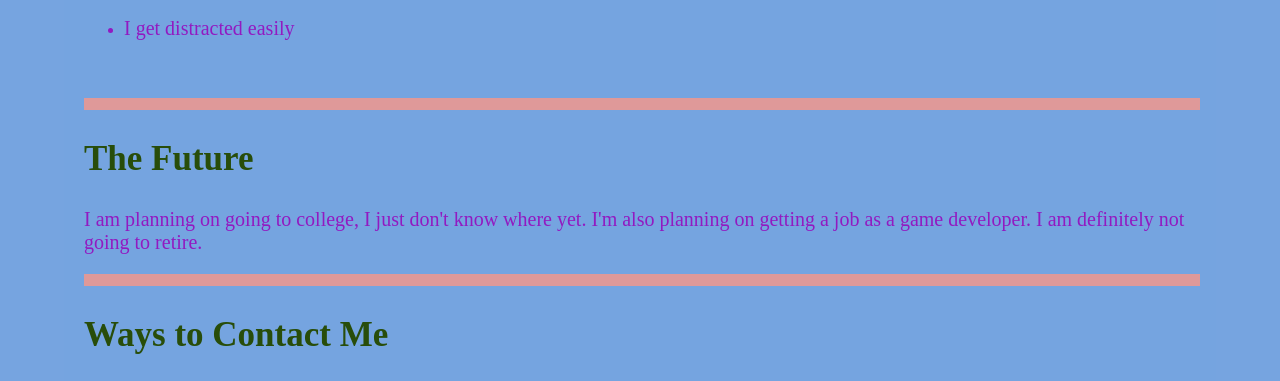
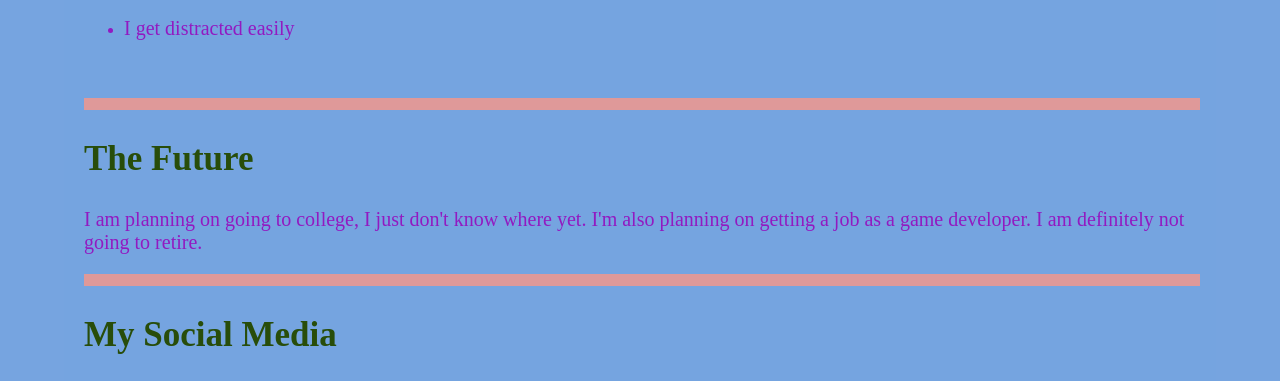
Before and after one commit to KennethPayne2300/ShowcaseKennethPayne, a plain HTML site: page index.html in a window 1280 px wide. Shown: the part 1545-1926 px from the top of the page. Drawn offline with Linux system fonts and the light colour scheme; a web font is replaced by a local one.

```diff
--- a/index.html
+++ b/index.html
@@ -61,7 +61,7 @@
                 <h2>The Future</h2>
                 <p>I am planning on going to college, I just don't know where yet. I'm also planning on getting a job as a game developer. I am definitely not going to retire.</p>
                 <div class="section medium divider"></div>
-                <h2>Ways to Contact Me</h2>
+                <h2>My Social Media</h2>
                 <div class="display">
                     <div class="column">
                         <a href="https://www.linkedin.com/in/morrow-wind-ninja-487490307/" target="_blank">
```
